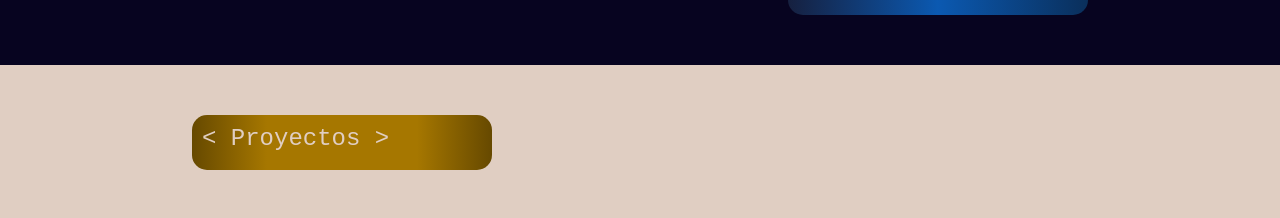
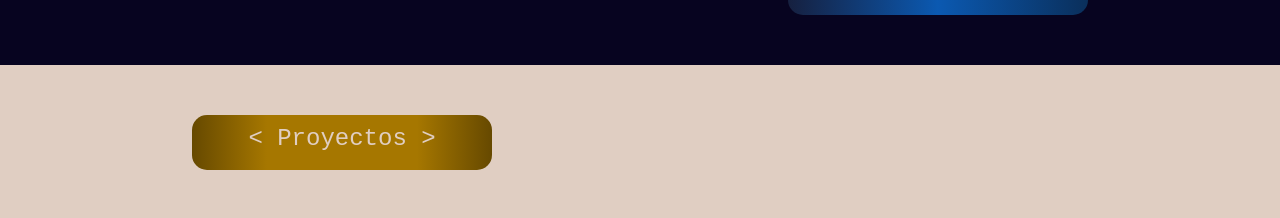
Before and after one commit to BelenCastelli/portfolio, an Angular app in the folder portfolio/: page / in a window 1280 px wide. Shown: the part 2914-3132 px from the top of the page. Built offline with nearby package versions, Linux system fonts and the light colour scheme.

Commit message:
css projs fix

```diff
--- a/portfolio/src/app/pages/proyectos/proyectos.component.css
+++ b/portfolio/src/app/pages/proyectos/proyectos.component.css
@@ -23,6 +23,8 @@
     border-radius: 15px;
     height: 55px;
     width: 300px;
+    display: flex;
+    justify-content: center;
 }
 .start{
     align-self: flex-start;
@@ -55,12 +57,13 @@
 
     width: 480px;
     height: 100%;
-    padding: 15px;
+    padding: 15px 0px;
 
     display: flex;
     flex-direction: column;
     justify-content: center;
-    gap: 30px;
+    gap: 50px;
+
 }
 
 .titleMagydeck{
@@ -70,6 +73,7 @@
     width: 200px;
     border-radius: 15px;
     border: solid black 1px;
+
 }
 
 .titleMagydeck h4{
```
